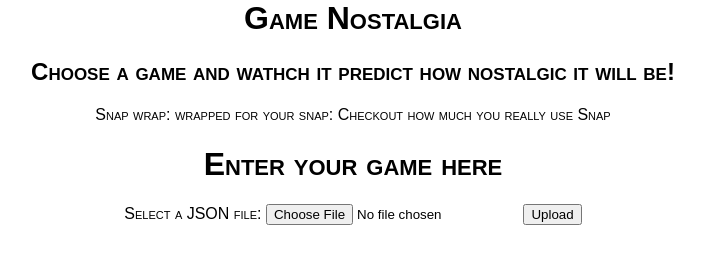
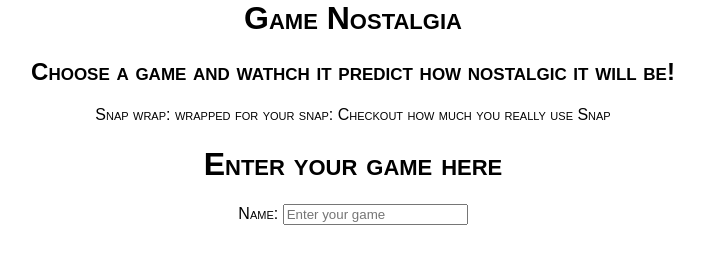
Before and after one commit to Bumi303/CDC-Data-Challenge, a plain HTML site: page index.html in a window 1280 px wide. Shown: the whole page, without its empty margins (287-991 px from the left). Drawn offline with Linux system fonts and the light colour scheme.

Commit message:
Update index.html

```diff
--- a/index.html
+++ b/index.html
@@ -12,11 +12,8 @@
     <h2>Choose a game and wathch it predict how nostalgic it will be!</h2>
     <p>Snap wrap: wrapped for your snap: Checkout how much you really use Snap</p>
     <h1>Enter your game here</h1>
-    <form id="json-upload-form">
-        <label for="json-file">Select a JSON file:</label>
-        <input type="file" id="json-file" accept=".json" />
-        <button type="submit">Upload</button>
-    </form>
+    <label for="name">Name:</label>
+    <input type="text" name="name" placeholder="Enter your game">
     <div id="result"></div>
 </body>
 </html>
```
